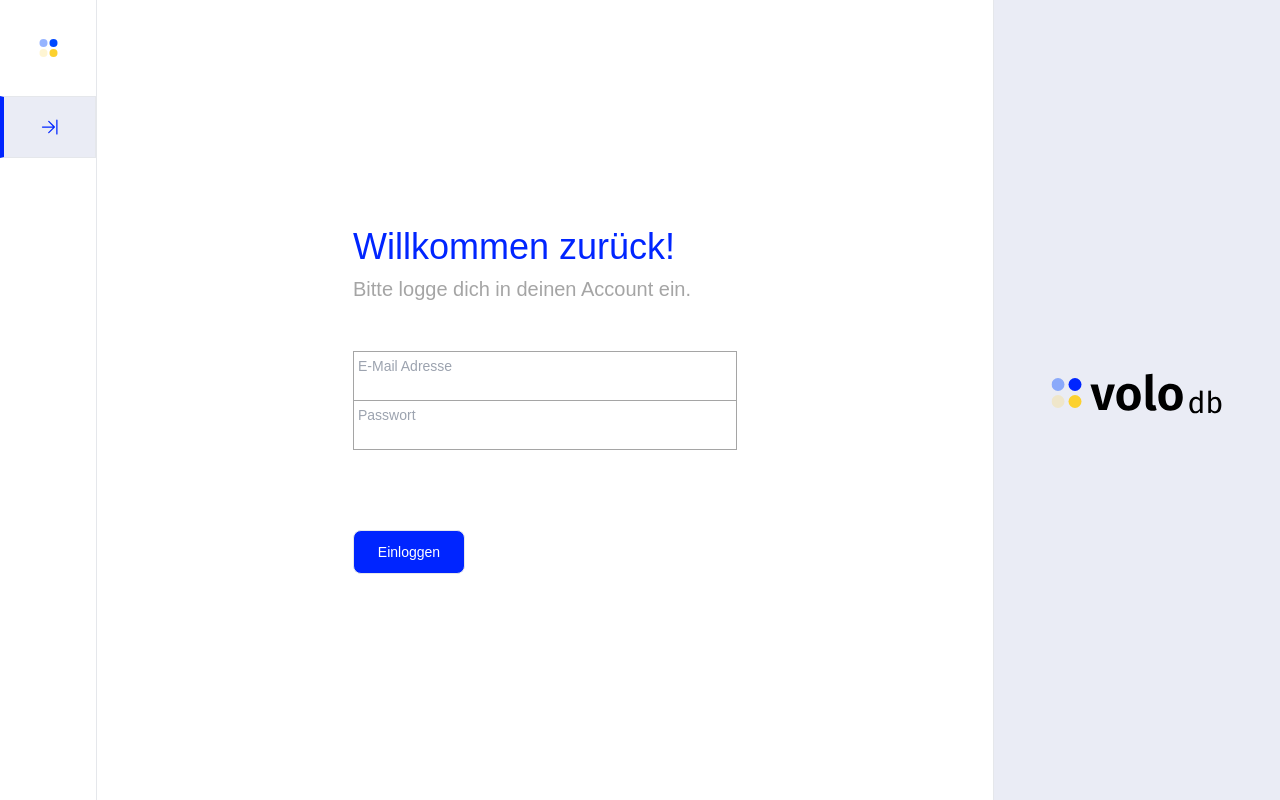
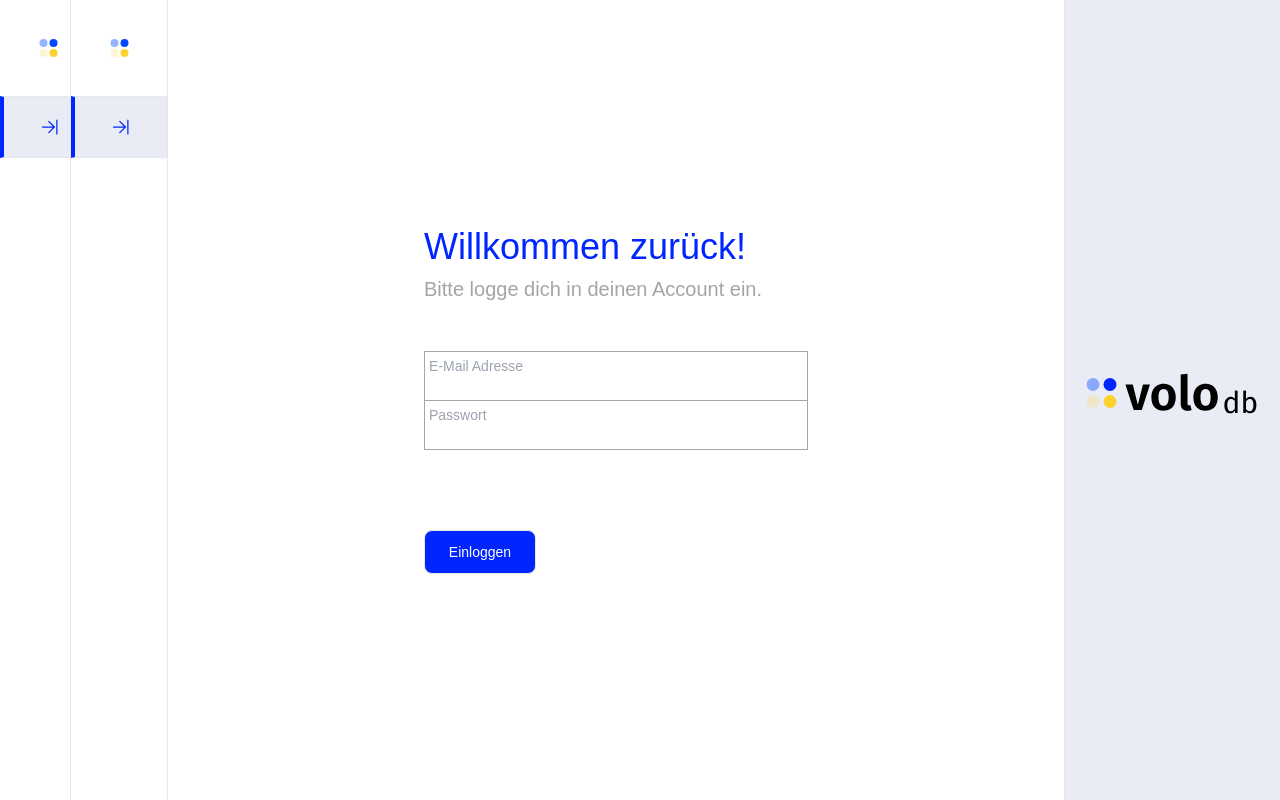
Before and after one commit to volo-db/volodb-frontend, a Vue app: page /login in a window 1280 px wide. Built offline with nearby package versions, Linux system fonts and the light colour scheme; a web font is replaced by a local one.

Commit message:
fix: move NavigationBar to root component

```diff
--- a/src/App.vue
+++ b/src/App.vue
@@ -1,5 +1,21 @@
 <template>
-  <RouterView />
+  <div class="h-screen overflow-hidden grid grid-cols-[70px,auto] divide-x">
+    <NavigationBar>
+      <template v-slot:nav-button>
+        <IconLogout />
+      </template>
+    </NavigationBar>
+    <RouterView />
+  </div>
 </template>
 
-<script></script>
+<script>
+import NavigationBar from '@/components/NavigationBar.vue'
+import IconLogout from '@/components/icon-components/IconLogout.vue'
+
+export default {
+  components: { NavigationBar, IconLogout }
+}
+</script>
+
+<!-- max-w-screen-2xl  -->
```
